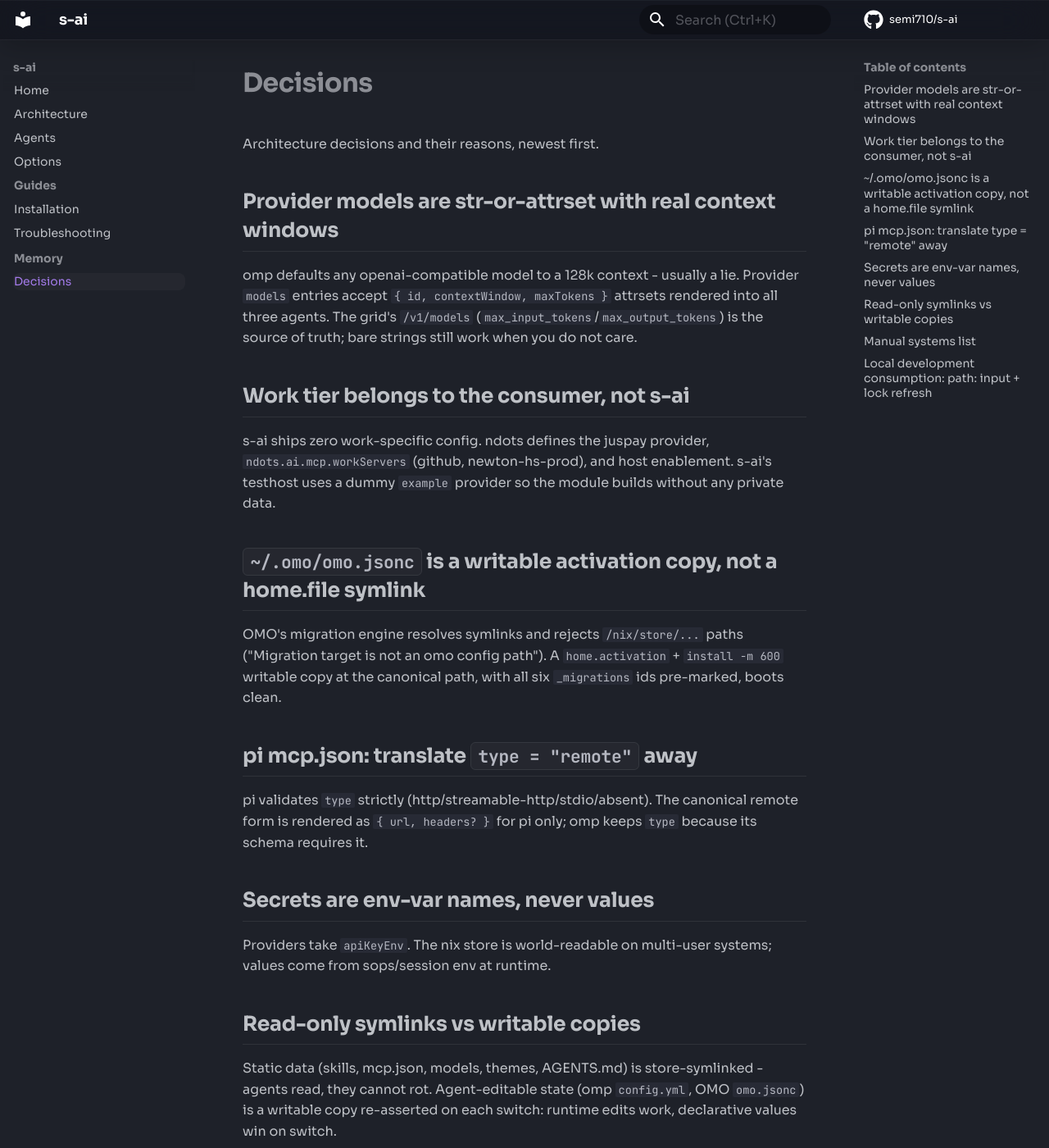
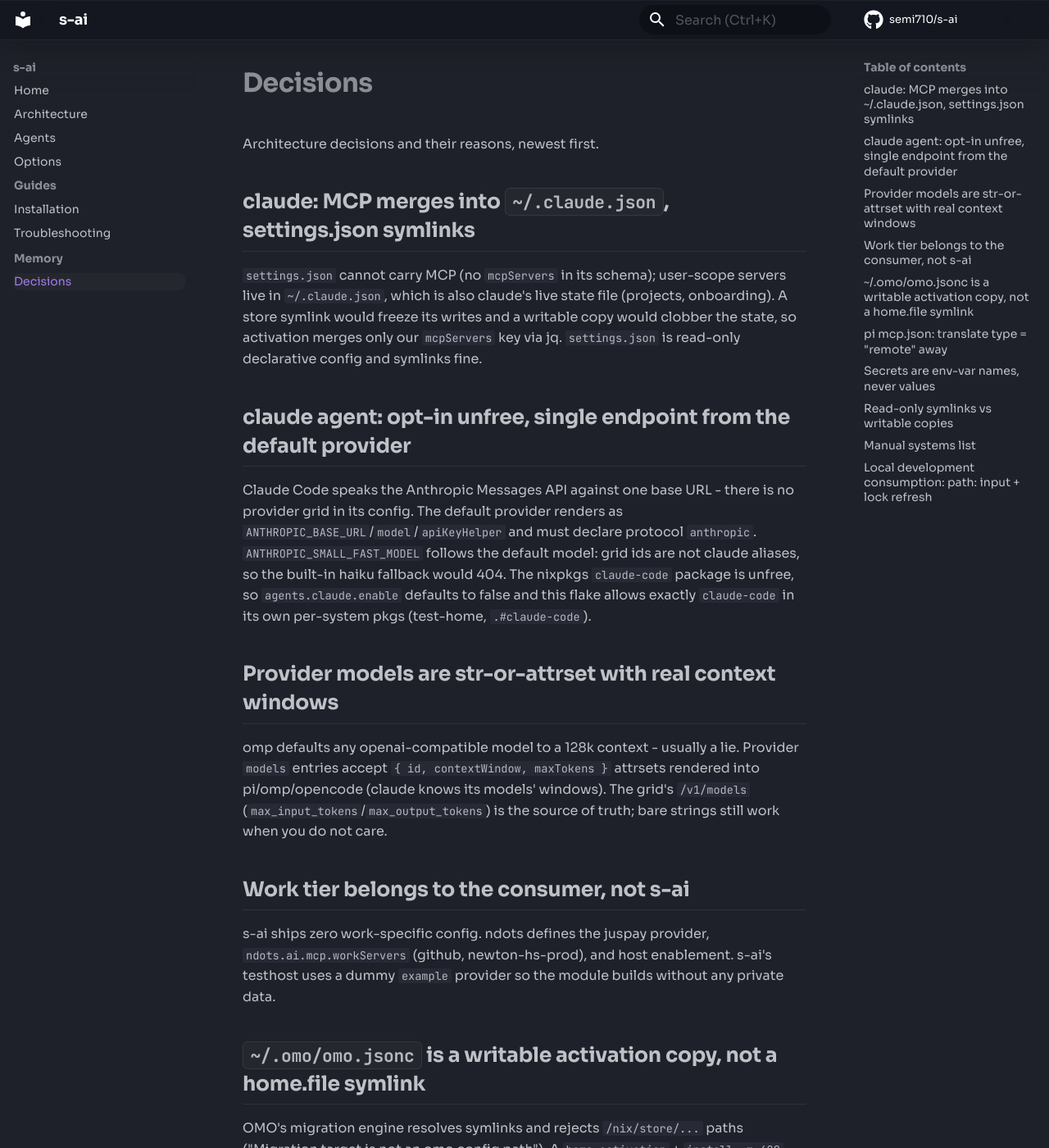
Before and after one commit to semi710/s-ai, an MkDocs documentation site: the page built from docs/memory/decisions.md, in a window 1280 px wide and 1400 px high. Shown: the whole window at 82% size. Built offline with MkDocs 1.6.1 and Material for MkDocs 9.7.7, drawn with Linux system fonts in a browser that asks for light colours; comment, search, counter and statistics services are not loaded.

Commit message:
feat: add claude (Claude Code) agent

````diff
--- a/docs/agents/index.md
+++ b/docs/agents/index.md
@@ -1,14 +1,18 @@
 # Agents
 
-s-ai configures three coding agents from a shared canonical layer.
+s-ai configures four coding agents from a shared canonical layer.
 
 | Agent | Home dir | Package source |
 |---|---|---|
 | **opencode** | `~/.config/opencode` | `opencode-vim` fork (`@ai-sdk/openai-compatible`) |
 | **omp** (oh-my-pi) | `~/.omp/agent` | oh-my-pi flake |
 | **pi** | `~/.pi/agent` | `llm-agents.pi` |
+| **claude** (Claude Code) | `~/.claude` | nixpkgs `claude-code` (**unfree**) |
 
-Each enabled by default; disable per consumer with `s-ai.agents.<name>.enable = false`.
+opencode/omp/pi are enabled by default. claude is opt-in: it pulls the
+unfree `claude-code` package, so allow it in `nixpkgs.config` or substitute
+`s-ai.agents.claude.package`. Disable per consumer with
+`s-ai.agents.<name>.enable = false`.
 
 ## opencode
 
@@ -61,5 +65,28 @@ Options:
 | `s-ai.agents.pi.clipboardCommand` | `null` | OSC 52 command (e.g. `pkgs.copy`) |
 | `s-ai.agents.pi.extraSettings` | `{}` | deep-merged last into pi settings |
 
-All agents share the same canonical prompts (`AGENTS.md`), skills
-(per-plugin routing), MCP servers, providers, and (for omp) theme.
+## claude (Claude Code)
+
+- speaks the **Anthropic Messages API** against a single endpoint: the
+  default provider drives `ANTHROPIC_BASE_URL`, `model` and `apiKeyHelper`
+  (the key stays out of the store). The provider must declare
+  `protocols = [ ... "anthropic" ]`
+- `~/.claude/settings.json` rendered declaratively (store symlink)
+- `~/.claude/CLAUDE.md` gets the same combined prompts as every agent's
+  AGENTS.md
+- user-scope MCP is **merged** into `~/.claude.json` (claude's live state
+  file - `settings.json` cannot carry MCP, and a symlink would freeze the
+  state)
+- skills symlinked to `~/.claude/skills` (the vendored frontend-design
+  skill returns home)
+
+Options:
+
+| Option | Default | Description |
+|---|---|---|
+| `s-ai.agents.claude.enable` | `false` | claude (opt-in: unfree package) |
+| `s-ai.agents.claude.package` | `pkgs.claude-code` | substitute your own build |
+| `s-ai.agents.claude.extraSettings` | `{}` | deep-merged last into `~/.claude/settings.json` |
+
+All agents share the same canonical prompts (`AGENTS.md`/`CLAUDE.md`),
+skills (per-plugin routing), MCP servers, providers, and (for omp) theme.
--- a/docs/memory/decisions.md
+++ b/docs/memory/decisions.md
@@ -1,12 +1,32 @@
 # Decisions
 
 Architecture decisions and their reasons, newest first.
+
+## claude: MCP merges into `~/.claude.json`, settings.json symlinks
+
+`settings.json` cannot carry MCP (no `mcpServers` in its schema); user-scope
+servers live in `~/.claude.json`, which is also claude's live state file
+(projects, onboarding). A store symlink would freeze its writes and a
+writable copy would clobber the state, so activation merges only our
+`mcpServers` key via jq. `settings.json` is read-only declarative config
+and symlinks fine.
+
+## claude agent: opt-in unfree, single endpoint from the default provider
+
+Claude Code speaks the Anthropic Messages API against one base URL - there
+is no provider grid in its config. The default provider renders as
+`ANTHROPIC_BASE_URL`/`model`/`apiKeyHelper` and must declare protocol
+`anthropic`. `ANTHROPIC_SMALL_FAST_MODEL` follows the default model: grid
+ids are not claude aliases, so the built-in haiku fallback would 404. The
+nixpkgs `claude-code` package is unfree, so `agents.claude.enable` defaults
+to false and this flake allows exactly `claude-code` in its own per-system
+pkgs (test-home, `.#claude-code`).
 
 ## Provider models are str-or-attrset with real context windows
 
 omp defaults any openai-compatible model to a 128k context - usually a lie.
 Provider `models` entries accept `{ id, contextWindow, maxTokens }` attrsets
-rendered into all three agents. The grid's `/v1/models`
+rendered into pi/omp/opencode (claude knows its models' windows). The grid's `/v1/models`
 (`max_input_tokens`/`max_output_tokens`) is the source of truth; bare
 strings still work when you do not care.
 
--- a/docs/options/index.md
+++ b/docs/options/index.md
@@ -22,6 +22,9 @@ config under `s-ai.*`; secrets never enter the store (only env-var names).
 | `s-ai.agents.pi.vimMotions` | `true` | vim-motions-pi plugin |
 | `s-ai.agents.pi.clipboardCommand` | `null` | OSC 52 command for vim-motions |
 | `s-ai.agents.pi.extraSettings` | `{}` | deep-merges last into pi settings |
+| `s-ai.agents.claude.enable` | `false` | claude (opt-in: unfree claude-code) |
+| `s-ai.agents.claude.package` | `pkgs.claude-code` | claude-code package override |
+| `s-ai.agents.claude.extraSettings` | `{}` | deep-merges last into `~/.claude/settings.json` |
 
 ## Plugins
 
@@ -44,7 +47,7 @@ s-ai.plugins.workmux.enable = true;
 s-ai.plugins.my-tools = {
   enable = true;
   skills.dir = ./my-skills;             # <name>/SKILL.md dirs
-  skills.agents = [ "omp" "pi" ];       # default: all three
+  skills.agents = [ "omp" "pi" ];       # default: all four
   skills.copyAllFiles = true;           # ship every file + validate front matter
   env.MY_TOOL_MODE = "1";               # exported while enabled
   opencodePlugin = ./plugin.mjs;        # opencode loads this instead of symlinking
@@ -75,13 +78,17 @@ The canonical `type = "remote"` is translated per harness; see
 
 ## Providers
 
-`providers` are openai-compatible grids rendered into all three agents.
-Secrets are env-var names only (`apiKeyEnv`); the consumer exports values.
+`providers` are LLM gateways rendered into the agents. `protocols` declares
+which wire protocols the endpoint serves: `openai` (default) feeds
+pi/omp/opencode, `anthropic` feeds claude - a gateway like LiteLLM often
+serves both from one `baseUrl`. Secrets are env-var names only
+(`apiKeyEnv`); the consumer exports values.
 
 ```nix
 s-ai.providers.my-grid = {
   baseUrl = "https://grid.example";
   apiKeyEnv = "MY_API_KEY";
+  protocols = [ "openai" "anthropic" ]; # default [ "openai" ]
   timeout = 600000;
   models = [
     # a bare id (omp falls back to its 128k context default)
@@ -99,6 +106,10 @@ s-ai.defaultProvider = "my-grid";
 and opencode's model blocks. Without them omp shows 128k - often wrong for
 the served model; this repository's examples always set them from the grid's
 `/v1/models` (`max_input_tokens`/`max_output_tokens`).
+
+claude follows the default provider as its single endpoint and ignores
+`contextWindow`/`maxTokens` (it knows its models); `models` still matters
+for the openai-side agents.
 
 ## Prompts
 
````
Also changed, not shown: README.md (+20 -6 lines), docs/architecture.md (+4 -1 lines), 8 other files.
